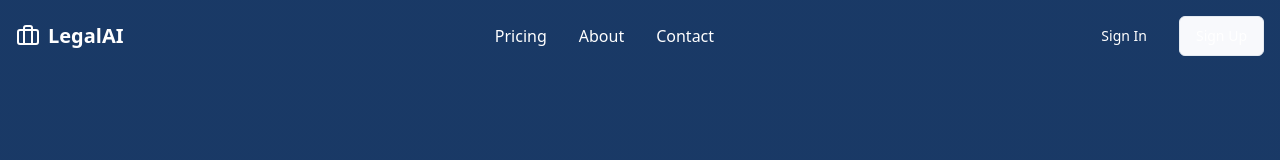
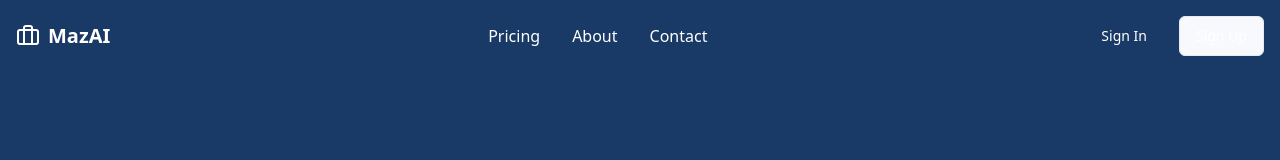
Before and after one commit to z9-malik23026754/legal-ai-automation-suite, a React (Vite) app: page / in a window 1280 px wide. Shown: the top 160 px of the page. Built offline with nearby package versions, Linux system fonts and the light colour scheme.

Commit message:
Rename LegalAI to MazAI
Rename all instances of "LegalAI" to "MazAI" in the codebase.

```diff
--- a/index.html
+++ b/index.html
@@ -1,14 +1,15 @@
+
 <!DOCTYPE html>
 <html lang="en">
   <head>
     <meta charset="UTF-8" />
     <meta name="viewport" content="width=device-width, initial-scale=1.0" />
-    <title>legal-ai-automation-suite</title>
-    <meta name="description" content="Lovable Generated Project" />
+    <title>maz-ai-automation-suite</title>
+    <meta name="description" content="MazAI Automation Platform" />
     <meta name="author" content="Lovable" />
 
-    <meta property="og:title" content="legal-ai-automation-suite" />
-    <meta property="og:description" content="Lovable Generated Project" />
+    <meta property="og:title" content="MazAI" />
+    <meta property="og:description" content="MazAI Automation Platform" />
     <meta property="og:type" content="website" />
     <meta property="og:image" content="https://lovable.dev/opengraph-image-p98pqg.png" />
 
--- a/src/components/Navbar.tsx
+++ b/src/components/Navbar.tsx
@@ -1,4 +1,3 @@
-
 import React from "react";
 import { Link, useLocation } from "react-router-dom";
 import { Button } from "@/components/ui/button";
@@ -25,7 +24,7 @@ const Navbar = () => {
       <div className={`container mx-auto px-4 py-4 flex items-center justify-between ${isHomePage ? 'text-white' : ''}`}>
         <Link to="/" className="flex items-center space-x-2">
           <Briefcase className={`h-6 w-6 ${isHomePage ? 'text-white' : 'text-primary'}`} />
-          <span className="font-bold text-xl">LegalAI</span>
+          <span className="font-bold text-xl">MazAI</span>
         </Link>
 
         {/* Desktop Navigation */}
--- a/src/pages/Dashboard.tsx
+++ b/src/pages/Dashboard.tsx
@@ -44,7 +44,7 @@ const Dashboard = () => {
 
           {!hasAnySubscription && (
             <div className="bg-muted p-6 rounded-lg mb-8">
-              <h2 className="text-xl font-semibold mb-2">Get Started with Legal AI</h2>
+              <h2 className="text-xl font-semibold mb-2">Get Started with MazAI</h2>
               <p className="mb-4">
                 You don't have any active subscriptions yet. Subscribe to one of our AI agents to get started.
               </p>
```
